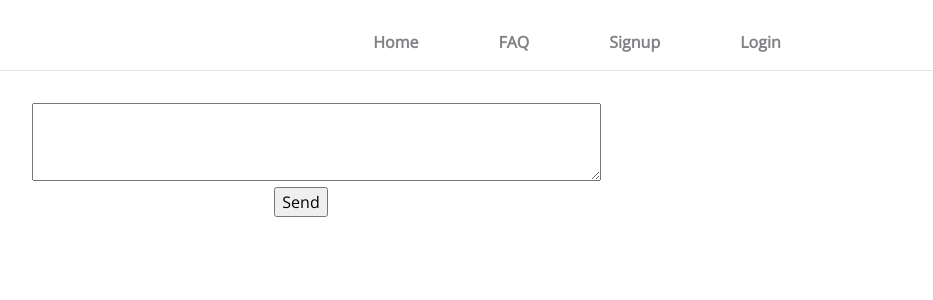
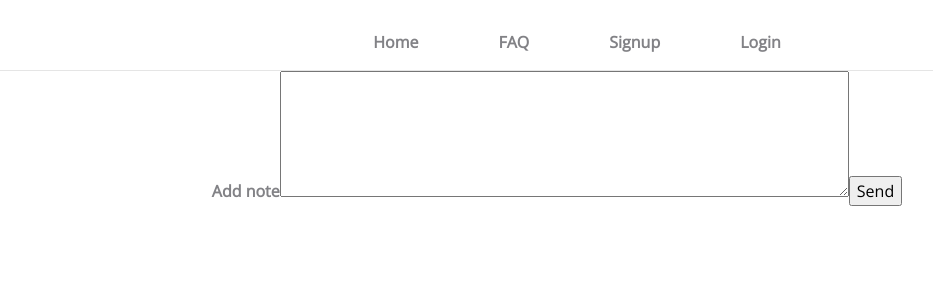
Before and after one commit to annupper/Trickster, a React (Create React App) app in the folder client/: page /note/createnote in a window 1280 px wide. Shown: the top 300 px of the page, without its empty margins (83-1016 px from the left). Built offline with nearby package versions, Linux system fonts and the light colour scheme; no server answers.

Commit message:
Add createNote

```diff
--- a/client/src/App.js
+++ b/client/src/App.js
@@ -6,6 +6,7 @@ import Navbar from "./components/navbar/Navbar";
 import Signup from "./components/auth/Signup";
 import Login from "./components/auth/Login";
 import Notes from "./components/notes/Notes";
+import CreateNote from "./components/notes/CreateNote";
 import HomeBody from "./components/homeBody/HomeBody";
 import NoteService from "./components/notes/NoteService";
 import AuthService from "./components/auth/AuthService";
@@ -57,8 +58,9 @@ class App extends Component {
           render={() => <Signup getUser={this.getUser} />}/>
         <Route exact path="/login" render={() => <Login getUser={this.getUser} />} />
         <Route exact path="/notes" render={() => <Notes showNotes={this.showNotes}/>} />
+        <Route exact path="/note/createnote" render={() => <CreateNote />} />
         <Route exact path="/note/:id"  render={(match)=> (<React.Fragment>
-          <Notes showNotes={this.showNotes} />
+        <Notes showNotes={this.showNotes} />
           <NoteDetail user={this.state.user} {...match}/>
         </React.Fragment>)} />
         </Switch>
--- a/client/src/components/notes/AddToNote.js
+++ /dev/null
@@ -1,23 +0,0 @@
-import React, { Component } from 'react';
-import NoteService from './NoteService';
-import "./notes.css"
-
-export default class AddToNote extends Component {
-  constructor() {
-    super()
-
-  }
-
-  render() {
-
-    return (
-      <div className="notes">
-        <form>
-          <textarea name="addtonote" id="" cols="60" rows="3"></textarea>
-          <input type="submit" value="Send"/>
-        </form>
-      </div>
-    )
-  }
-
-}
--- /dev/null
+++ b/client/src/components/notes/CreateNote.js
@@ -0,0 +1,53 @@
+import React, { Component } from 'react';
+import NoteService from './NoteService';
+import {Redirect} from "react-router-dom";
+import "./notes.css"
+
+export default class CreateNote extends Component {
+  constructor() {
+    super()
+
+    this.state = {
+      note: '',
+      redirect: false
+    }
+
+    this.noteService = new NoteService();
+
+  }
+
+
+  handleFormSubmit = (e) => {
+    e.preventDefault();
+
+    const {note} = this.state;
+    //console.log(note);
+    this.noteService.createNote(note)
+    .then((note) => {
+      this.setState({...this.state, redirect: true});
+    })
+    .catch(err=>console.log(err));
+  }
+
+  handleChange = (e) => {
+    const {name, value} = e.target;
+    this.setState({[name]: value});
+  }
+
+  render() {
+    if(this.state && this.state.redirect) {
+      return <Redirect to="/" />
+    }
+
+    return (
+      <div className="notes">
+        <form onSubmit={this.handleFormSubmit}>
+        <label>Add note</label>
+          <textarea type="text" name="note" onChange={e => this.handleChange(e)} cols="60" rows="5" />
+          <input type="submit" value="Send"/>
+        </form>
+      </div>
+    )
+  }
+
+}
--- a/client/src/components/notes/NoteDetail.js
+++ b/client/src/components/notes/NoteDetail.js
@@ -1,8 +1,5 @@
 import React, { Component } from 'react';
 import NoteService from './NoteService';
-import ShowUserProfile from './ShowUserProfile';
-import AddToNote from './AddToNote';
-import ShowNotes from './ShowNotes';
 import "./notes.css"
 
 export default class NoteDetail extends Component {
@@ -34,7 +31,6 @@ export default class NoteDetail extends Component {
     return (
         <div className="modifyNote">
           {noteBody}
-          <AddToNote />
         </div>
     )
   }
--- a/client/src/components/notes/NoteService.js
+++ b/client/src/components/notes/NoteService.js
@@ -18,6 +18,12 @@ class NoteService {
     .then(response => response.data);
   }
 
+  createNote = (note) => {
+    console.log(note);
+    return this.service.post('/note/createnote', note)
+    .then(response => response.data)
+  }
+
 }
 
 export default NoteService;
--- a/client/src/components/notes/Notes.js
+++ b/client/src/components/notes/Notes.js
@@ -2,8 +2,7 @@ import React, { Component } from 'react';
 import NoteService from './NoteService';
 import ShowUserProfile from './ShowUserProfile';
 import ShowNotes from './ShowNotes';
-import NoteDetail from './NoteDetail';
-import { Link, Route } from 'react-router-dom';
+import { Link } from 'react-router-dom';
 import "./notes.css";
 
 export default class Notes extends Component {
@@ -33,6 +32,7 @@ export default class Notes extends Component {
       <div>
         <ShowUserProfile user={this.state.user} />
         <ShowNotes user={this.state.user} />
+        <div className="allNotes"><div><Link to={`/note/createnote`}>Create note</Link></div></div>
       </div>
       : <p></p>;
 
```
Also changed, not shown: 1 other file (tests, documents, lock files or other folders).
